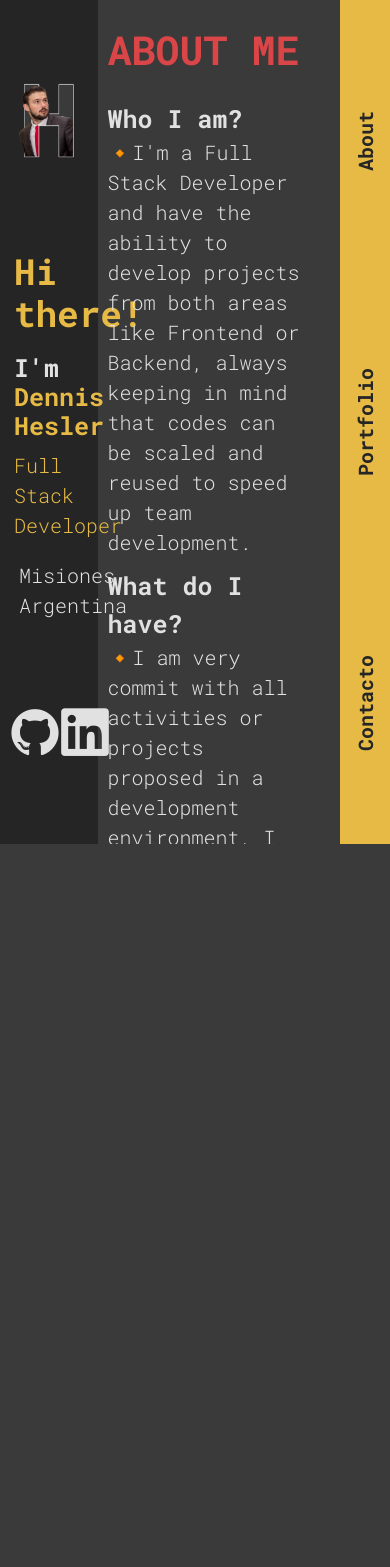
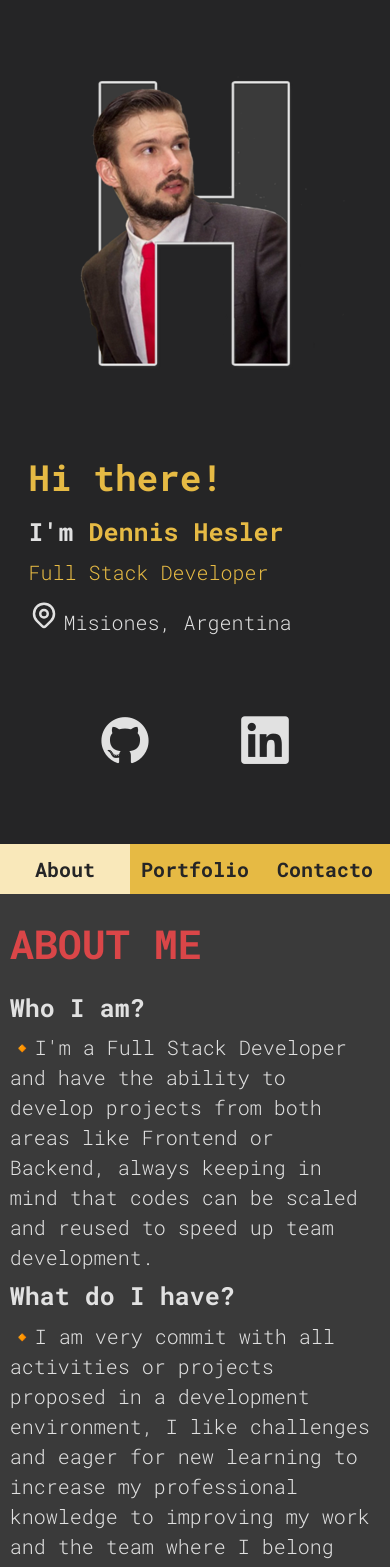
Before and after one commit to Dennish02/Portfolio, a Next.js app: page / in a window 390 px wide. Shown: the top 1567 px of the page. Before the commit the page ends 844 px from the top, so only its background shows below. Built offline with nearby package versions, Linux system fonts and the light colour scheme.

Commit message:
Responsive

```diff
--- a/componentes/About.js
+++ b/componentes/About.js
@@ -4,16 +4,18 @@ export default function About() {
     <div>
       <h1>ABOUT ME</h1>
       <article>
+      <h3>Who I am? </h3>
         <p>
-          <h3>Who I am? </h3>
+
           🔸I'm a Full Stack Developer and have the ability
           to develop projects from both areas like Frontend or
           Backend, always keeping in mind that codes can be scaled
           and reused to speed up team development.
 
         </p>
+        <h3> What do I have?</h3>
         <p>
-          <h3> What do I have?</h3>
+
           🔸I am very commit with all activities or projects proposed
           in a development environment,  I like challenges and eager for
           new learning to increase my professional knowledge to improving
@@ -24,8 +26,9 @@ export default function About() {
           to resolve situations to be fixed.
 
         </p>
+        <h3>That I can contribute?</h3>
         <p>
-          <h3>That I can contribute?</h3>
+
           🔸If we have the pleasure of working together,
           you will know that I always seek to improve the teamwork,
           building tools that allow facilitate and help all members to carry
--- a/componentes/Navbar.js
+++ b/componentes/Navbar.js
@@ -7,7 +7,7 @@ const pasos = [
     {paso: 2, nombre: 'Portfolio', url:'/portfolio'},
     {paso: 3, nombre: 'Contacto', url:'/contacto'},
 ]
-let seleccionado;
+let seleccionado = 1;
 const Navbar = () => {
     const router = useRouter()
 
--- a/gulp/scss/layout/_layout.scss
+++ b/gulp/scss/layout/_layout.scss
@@ -1,8 +1,14 @@
 @use '../base/variables' as v;
+@use '../base/mixins' as m;
 
 ::-webkit-scrollbar {
     display: none;
   }
+  .contenido{
+    width: 95%;
+    margin: 0 auto;
+  }
+  @include m.desktop{
     .estructura{
         position: relative;
         display: flex;
@@ -18,3 +24,4 @@
         }
 
     }
+  }
--- a/gulp/scss/layout/_navbar.scss
+++ b/gulp/scss/layout/_navbar.scss
@@ -1,9 +1,43 @@
 @use '../base/variables' as v;
+@use '../base/mixins' as m;
+
 
 .contNavbar{
-    // position: absolute;
-    // right: 0;
-    // top: 0;
+    width: 100%;
+    .navbar{
+        width: 100%;
+       // height: 100vh;
+        //transform: rotate(180deg);
+        //writing-mode: vertical-rl;
+        display: flex;
+        //flex-direction: row-reverse;
+        //justify-content: space-evenly;
+        background-color: v.$amarillo;
+        .navbarElemento{
+            text-align: center;
+            width: 100%;
+            height: 100%;
+            border: none;
+            padding:  1rem;
+            margin: 0;
+            color: v.$grisoscuro;
+            font-weight: bold;
+            &:hover{
+                cursor: pointer;
+            }
+        }
+        .seleccionado{
+            @extend .navbarElemento;
+            background-color: v.$amarilloClaro;
+        }
+    }
+}
+
+@include m.desktop{
+    .contNavbar{
+        position: absolute;
+        right: 0;
+        top: 0;
         width: 50px;
         .navbar{
             width: 100%;
@@ -32,3 +66,4 @@
             }
         }
     }
+}
--- a/gulp/scss/layout/_sidebar.scss
+++ b/gulp/scss/layout/_sidebar.scss
@@ -1,8 +1,10 @@
 @use '../base/variables' as v;
 @use '../base/mixins' as m;
 
+
+@include m.telefono{
     .perfil{
-    width: 25%;
+        width: 100%;
         height: 100vh;
         padding: 1rem;
         display: flex;
@@ -10,7 +12,6 @@
         justify-content: space-evenly;
         align-items: center;
         background-color: v.$grisoscuro;
-    margin-right: 1rem;
         .perfil-texto{
             width: 90%;
             margin: 0 auto;
@@ -38,3 +39,11 @@
             }
         }
     }
+}
+
+@include m.desktop{
+    .perfil{
+        width: 25%;
+        margin-right: 1rem;
+    }
+}
--- a/layout/Layout.js
+++ b/layout/Layout.js
@@ -14,13 +14,14 @@ export default function Layout({ children }) {
       </Head>
       <section className="estructura">
         <Sidebar />
+        <div className="contNavbar">
+          <Navbar />
+        </div>
         <main className="contenido">
           {children}
           <Footer />
         </main>
-        <div className="contNavbar">
-          <Navbar />
-        </div>
+
       </section>
     </>
   );
--- a/pages/api/hello.js
+++ b/pages/api/hello.js
@@ -1,5 +1 @@
 // Next.js API route support: https://nextjs.org/docs/api-routes/introduction
-
-export default function handler(req, res) {
-  res.status(200).json({ name: 'John Doe' })
-}
--- a/styles/app.css
+++ b/styles/app.css
@@ -390,6 +390,12 @@ img {
   display: none;
 }
 
+.contenido {
+  width: 95%;
+  margin: 0 auto;
+}
+
+@media (min-width: 768px) {
   .estructura {
     position: relative;
     display: flex;
@@ -404,8 +410,37 @@ img {
     width: 65%;
     margin: 0 auto;
   }
+}
+.contNavbar {
+  width: 100%;
+}
+.contNavbar .navbar {
+  width: 100%;
+  display: flex;
+  background-color: #e6ba44;
+}
+.contNavbar .navbar .navbarElemento, .contNavbar .navbar .seleccionado {
+  text-align: center;
+  width: 100%;
+  height: 100%;
+  border: none;
+  padding: 1rem;
+  margin: 0;
+  color: #252526;
+  font-weight: bold;
+}
+.contNavbar .navbar .navbarElemento:hover, .contNavbar .navbar .seleccionado:hover {
+  cursor: pointer;
+}
+.contNavbar .navbar .seleccionado {
+  background-color: #f9e8ba;
+}
 
+@media (min-width: 768px) {
   .contNavbar {
+    position: absolute;
+    right: 0;
+    top: 0;
     width: 50px;
   }
   .contNavbar .navbar {
@@ -432,7 +467,7 @@ img {
   .contNavbar .navbar .seleccionado {
     background-color: #f9e8ba;
   }
-
+}
 @media (min-width: 320px) {
   .contenedor-pages {
     display: block;
@@ -464,9 +499,10 @@ img {
   }
 }
 .TechnicalSkills {
-  width: 100%;
+  width: 95%;
+  margin: 0 auto;
   display: grid;
-  grid-template-columns: repeat(4, 1fr);
+  grid-template-columns: repeat(auto-fit, minmax(200px, 1fr));
   gap: 2rem;
   align-items: center;
 }
@@ -479,8 +515,9 @@ img {
   margin: 0;
 }
 
+@media (min-width: 320px) {
   .perfil {
-  width: 25%;
+    width: 100%;
     height: 100vh;
     padding: 1rem;
     display: flex;
@@ -488,7 +525,6 @@ img {
     justify-content: space-evenly;
     align-items: center;
     background-color: #252526;
-  margin-right: 1rem;
   }
   .perfil .perfil-texto {
     width: 90%;
@@ -516,7 +552,13 @@ img {
     font-size: 50px;
     color: #e1e1e1;
   }
-
+}
+@media (min-width: 768px) {
+  .perfil {
+    width: 25%;
+    margin-right: 1rem;
+  }
+}
 .contFooter {
   border-top: solid 1px #e1e1e1;
   text-align: center;
```
Also changed, not shown: gulp/scss/layout/_about.scss (+15 -2 lines), gulp/scss/layout/_portfolio.scss (+9 -5 lines). Lines whose indentation alone changed are shown as unchanged.
